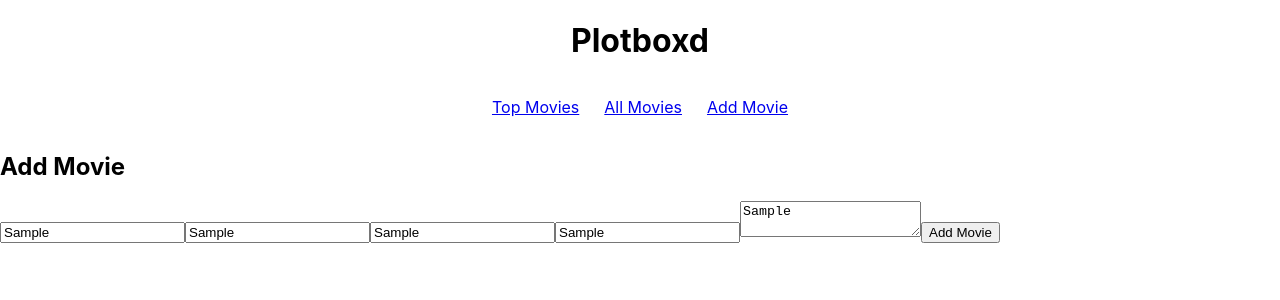
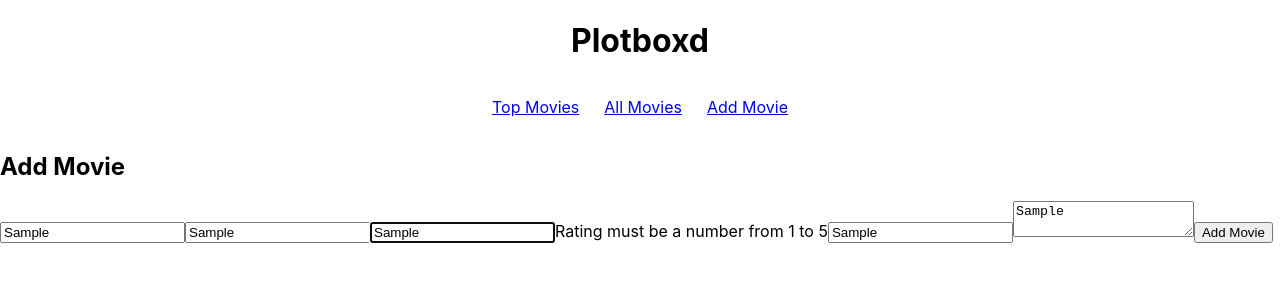
Before and after one commit to elizabethwilby/movie-db-frontend, a React (Create React App) app: page /add-movie in a window 1280 px wide. Both pictures are taken after typing "Sample", "Sample", "Sample", "Sample", "Sample" into the empty fields and a click on the button "Add Movie". Shown: the top 300 px of the page. Built offline with nearby package versions, Linux system fonts and the light colour scheme; no server answers.

Commit message:
integrated RHF w validations

```diff
--- a/package.json
+++ b/package.json
@@ -9,6 +9,7 @@
     "@testing-library/user-event": "^13.5.0",
     "react": "^19.2.7",
     "react-dom": "^19.2.7",
+    "react-hook-form": "^7.87.0",
     "react-router-dom": "^7.18.0",
     "react-scripts": "5.0.1",
     "web-vitals": "^2.1.4"
--- a/src/components/AddMovieForm.tsx
+++ b/src/components/AddMovieForm.tsx
@@ -1,4 +1,4 @@
-import { useState } from 'react';
+import { useForm } from 'react-hook-form';
 import { Movie } from '../types';
 
 interface MovieFormData {
@@ -15,24 +15,9 @@ interface AddMovieFormProps {
 }
 
 function AddMovieForm({ onAddMovie, movies }: AddMovieFormProps) {
-  const [formData, setFormData] = useState<MovieFormData>({
-    title: '',
-    genre: '',
-    rating: '',
-    image: '',
-    description: ''
-  });
+  const { register, handleSubmit, formState: { errors }, reset } = useForm<MovieFormData>();
 
-  function handleChange(e: React.ChangeEvent<HTMLInputElement | HTMLTextAreaElement>) {
-    setFormData({
-      ...formData,
-      [e.target.name]: e.target.value
-    });
-  }
-
-  function handleSubmit(e: React.FormEvent<HTMLFormElement>) {
-    e.preventDefault();
-
+  function onSubmit(formData: MovieFormData) {
     const movieExists = movies.some(
       (movie) =>
         movie.title.trim().toLowerCase() ===
@@ -60,14 +45,7 @@ function AddMovieForm({ onAddMovie, movies }: AddMovieFormProps) {
       .then((newMovie) => {
         alert('Successful!!');
         onAddMovie(newMovie);
-
-        setFormData({
-          title: '',
-          genre: '',
-          rating: '',
-          image: '',
-          description: ''
-        });
+        reset();
       })
       .catch(error => {
         console.error('add failed', error)
@@ -75,14 +53,26 @@ function AddMovieForm({ onAddMovie, movies }: AddMovieFormProps) {
   }
 
   return (
-    <form onSubmit={handleSubmit}>
+    <form onSubmit={handleSubmit(onSubmit)}>
       <h2>Add Movie</h2>
 
-      <input type='text' name='title' placeholder='Title' value={formData.title} onChange={handleChange} />
-      <input type='text' name='genre' placeholder='Genre' value={formData.genre} onChange={handleChange} />
-      <input type='text' name='rating' placeholder='Rate 1-5' value={formData.rating} onChange={handleChange} />
-      <input type='text' name='image' placeholder='Poster URL' value={formData.image} onChange={handleChange} />
-      <textarea name='description' placeholder='Description' value={formData.description} onChange={handleChange} />
+      <input type='text' placeholder='Title' {...register('title', { required: 'Title is required' })} />
+      {errors.title && <span className='error'>{errors.title.message}</span>}
+
+      <input type='text' placeholder='Genre' {...register('genre', { required: 'Genre is required' })} />
+      {errors.genre && <span className='error'>{errors.genre.message}</span>}
+
+      <input type='text' placeholder='Rate 1-5' {...register('rating', {
+        required: 'Rating is required',
+        pattern: { value: /^[1-5]$/, message: 'Rating must be a number from 1 to 5' }
+      })} />
+      {errors.rating && <span className='error'>{errors.rating.message}</span>}
+
+      <input type='text' placeholder='Poster URL' {...register('image', { required: 'Image URL is required' })} />
+      {errors.image && <span className='error'>{errors.image.message}</span>}
+
+      <textarea placeholder='Description' {...register('description', { required: 'Description is required' })} />
+      {errors.description && <span className='error'>{errors.description.message}</span>}
 
       <button type='submit'>Add Movie</button>
     </form>
--- a/src/components/EditMovieForm.tsx
+++ b/src/components/EditMovieForm.tsx
@@ -1,4 +1,4 @@
-import { useState } from 'react';
+import { useForm } from 'react-hook-form';
 import { useNavigate } from 'react-router-dom';
 import { Movie } from '../types';
 
@@ -17,47 +17,48 @@ interface EditMovieFormProps {
 
 function EditMovieForm({ editMovie, onEditMovie }: EditMovieFormProps) {
   const navigate = useNavigate();
-  const [formData, setFormData] = useState<MovieFormData>({
-    title: editMovie?.title || '',
-    genre: editMovie?.genre || '',
-    rating: editMovie?.rating.toString() || '',
-    image: editMovie?.image || '',
-    description: editMovie?.description || ''
+  const { register, handleSubmit, formState: { errors } } = useForm<MovieFormData>({
+    defaultValues: {
+      title: editMovie?.title || '',
+      genre: editMovie?.genre || '',
+      rating: editMovie?.rating.toString() || '',
+      image: editMovie?.image || '',
+      description: editMovie?.description || ''
+    }
   });
-  const [submitted, setSubmitted] = useState<boolean>(false);
 
   if (!editMovie) {
     return <p>No movie selected to edit. Go back and click Edit on a movie card.</p>;
   }
 
-  function handleChange(e: React.ChangeEvent<HTMLInputElement | HTMLTextAreaElement>) {
-    setFormData({ ...formData, [e.target.name]: e.target.value });
-  }
-
-  function handleSubmit(e: React.FormEvent<HTMLFormElement>) {
-    e.preventDefault();
+  function onSubmit(formData: MovieFormData) {
     const movieToSubmit = { ...formData, rating: Number(formData.rating) };
     onEditMovie(editMovie!.id, movieToSubmit);
-    setSubmitted(true);
-  }
-
-  if (submitted) {
-    return (
-      <div>
-        <p>Movie updated!</p>
-        <button onClick={() => navigate('/movies')}>Back to All Movies</button>
-      </div>
-    );
+    navigate('/movies');
   }
 
   return (
-    <form onSubmit={handleSubmit}>
+    <form onSubmit={handleSubmit(onSubmit)}>
       <h2>Edit Movie</h2>
-      <input type='text' name='title' value={formData.title} onChange={handleChange} />
-      <input type='text' name='genre' value={formData.genre} onChange={handleChange} />
-      <input type='text' name='rating' value={formData.rating} onChange={handleChange} />
-      <input type='text' name='image' value={formData.image} onChange={handleChange} />
-      <textarea name='description' value={formData.description} onChange={handleChange} />
+
+      <input type='text' {...register('title', { required: 'Title is required' })} />
+      {errors.title && <span className='error'>{errors.title.message}</span>}
+
+      <input type='text' {...register('genre', { required: 'Genre is required' })} />
+      {errors.genre && <span className='error'>{errors.genre.message}</span>}
+
+      <input type='text' {...register('rating', {
+        required: 'Rating is required',
+        pattern: { value: /^[1-5]$/, message: 'Rating must be a number from 1 to 5' }
+      })} />
+      {errors.rating && <span className='error'>{errors.rating.message}</span>}
+
+      <input type='text' {...register('image', { required: 'Image URL is required' })} />
+      {errors.image && <span className='error'>{errors.image.message}</span>}
+
+      <textarea {...register('description', { required: 'Description is required' })} />
+      {errors.description && <span className='error'>{errors.description.message}</span>}
+
       <button type='submit'>Submit Edit</button>
     </form>
   );
```
Also changed, not shown: 1 other file (tests, documents, lock files or other folders).
